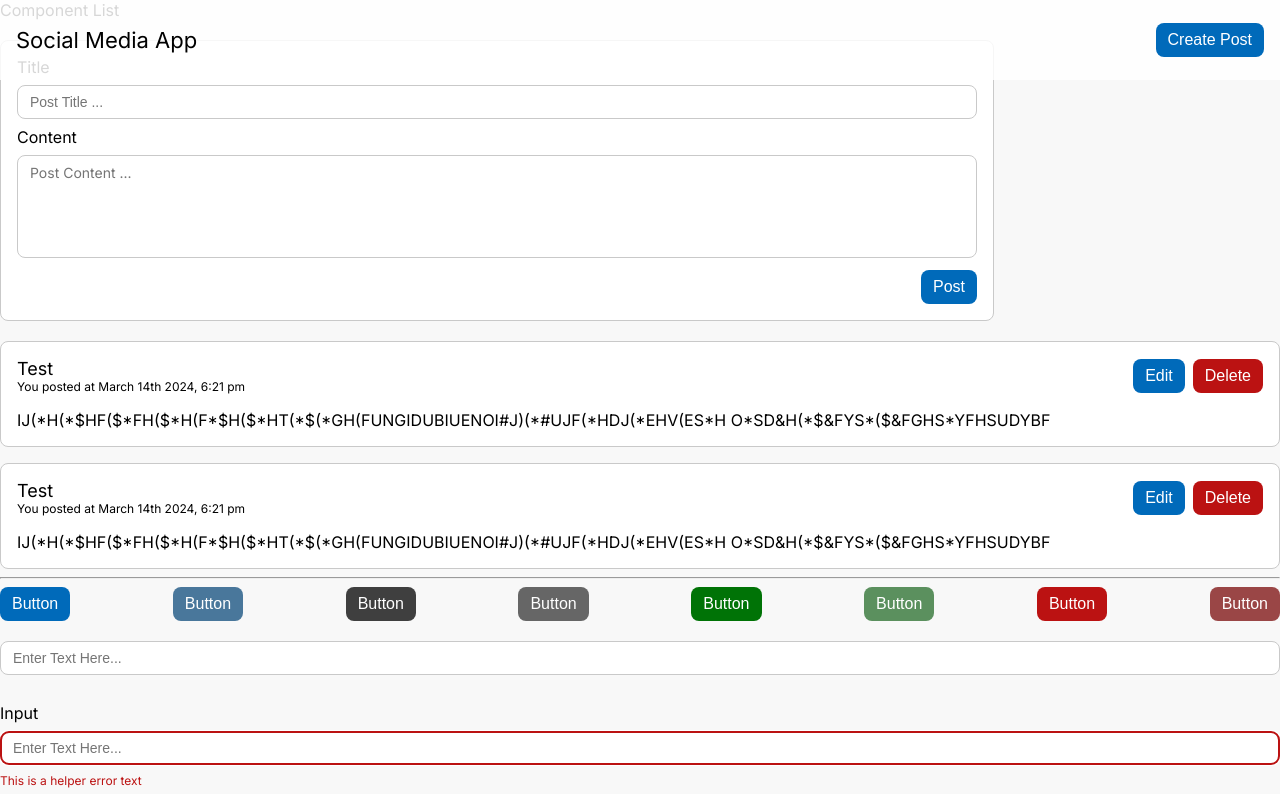
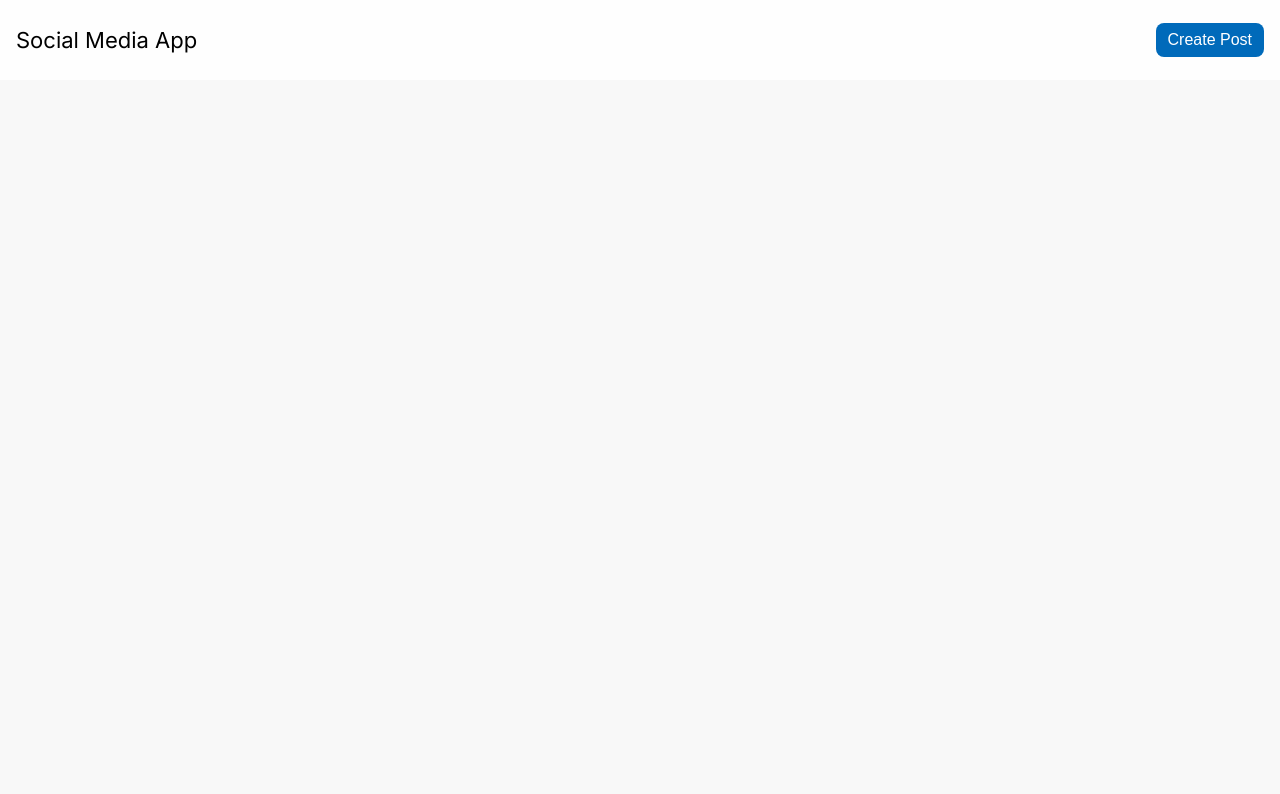
Before and after one commit to satshree/social-media, a React (Vite) app: page /components in a window 1280 px wide. Shown: the top 794 px of the page. Built offline with nearby package versions, Linux system fonts and the light colour scheme.

Commit message:
remove component list page

```diff
--- a/src/pages/ComponentList/index.tsx
+++ /dev/null
@@ -1,83 +0,0 @@
-import Button from "../../components/Button";
-import PostForm from "../../components/PostForm";
-import Input from "../../components/Input";
-import Post from "../../components/Post";
-import Textarea from "../../components/Textarea";
-
-function Components() {
-  return (
-    <div>
-      <div>Component List</div>
-      <br />
-      <div>
-        <PostForm />
-      </div>
-      <br />
-      <div>
-        <Post
-          post={{
-            id: 123,
-            title: "Test",
-            content:
-              "IJ(*H(*$HF($*FH($*H(F*$H($*HT(*$(*GH(FUNGIDUBIUENOI#J)(*#UJF(*HDJ(*EHV(ES*H O*SD&H(*$&FYS*($&FGHS*YFHSUDYBF",
-            updated: new Date(),
-          }}
-        />
-        <Post
-          post={{
-            id: 123,
-            title: "Test",
-            content:
-              "IJ(*H(*$HF($*FH($*H(F*$H($*HT(*$(*GH(FUNGIDUBIUENOI#J)(*#UJF(*HDJ(*EHV(ES*H O*SD&H(*$&FYS*($&FGHS*YFHSUDYBF",
-            updated: new Date(),
-          }}
-        />
-      </div>
-      <hr />
-      <div
-        style={{
-          display: "flex",
-          alignItems: "center",
-          justifyContent: "space-between",
-          flexWrap: "wrap",
-        }}
-      >
-        <Button>Button</Button>
-        <Button disabled={true}>Button</Button>
-        <Button variant="secondary">Button</Button>
-        <Button variant="secondary" disabled={true}>
-          Button
-        </Button>
-        <Button variant="success">Button</Button>
-        <Button variant="success" disabled={true}>
-          Button
-        </Button>
-        <Button variant="danger">Button</Button>
-        <Button variant="danger" disabled={true}>
-          Button
-        </Button>
-      </div>
-      <br />
-      <div>
-        <Input />
-        <br />
-        <br />
-        <Input
-          label="Input"
-          error={true}
-          errorText="This is a helper error text"
-        />
-      </div>
-      <div>
-        <Textarea />
-        <Textarea
-          label="Textarea"
-          error={true}
-          errorText="This is a helper error text"
-        />
-      </div>
-    </div>
-  );
-}
-
-export default Components;
--- a/src/pages/Home/index.tsx
+++ b/src/pages/Home/index.tsx
@@ -1,4 +1,3 @@
-// import PostForm from "../../components/PostForm";
 import Post from "../../components/Post";
 
 import { Post as PostData } from "../../types/data";
--- a/src/routes.tsx
+++ b/src/routes.tsx
@@ -1,5 +1,4 @@
 import Home from "./pages/Home";
-import Components from "./pages/ComponentList";
 import { ReactNode } from "react";
 
 type Route = {
@@ -13,11 +12,6 @@ const routes: Route[] = [
     to: "/",
     text: "home",
     element: <Home />,
-  },
-  {
-    to: "/components",
-    text: "components",
-    element: <Components />,
   },
 ];
 
```
